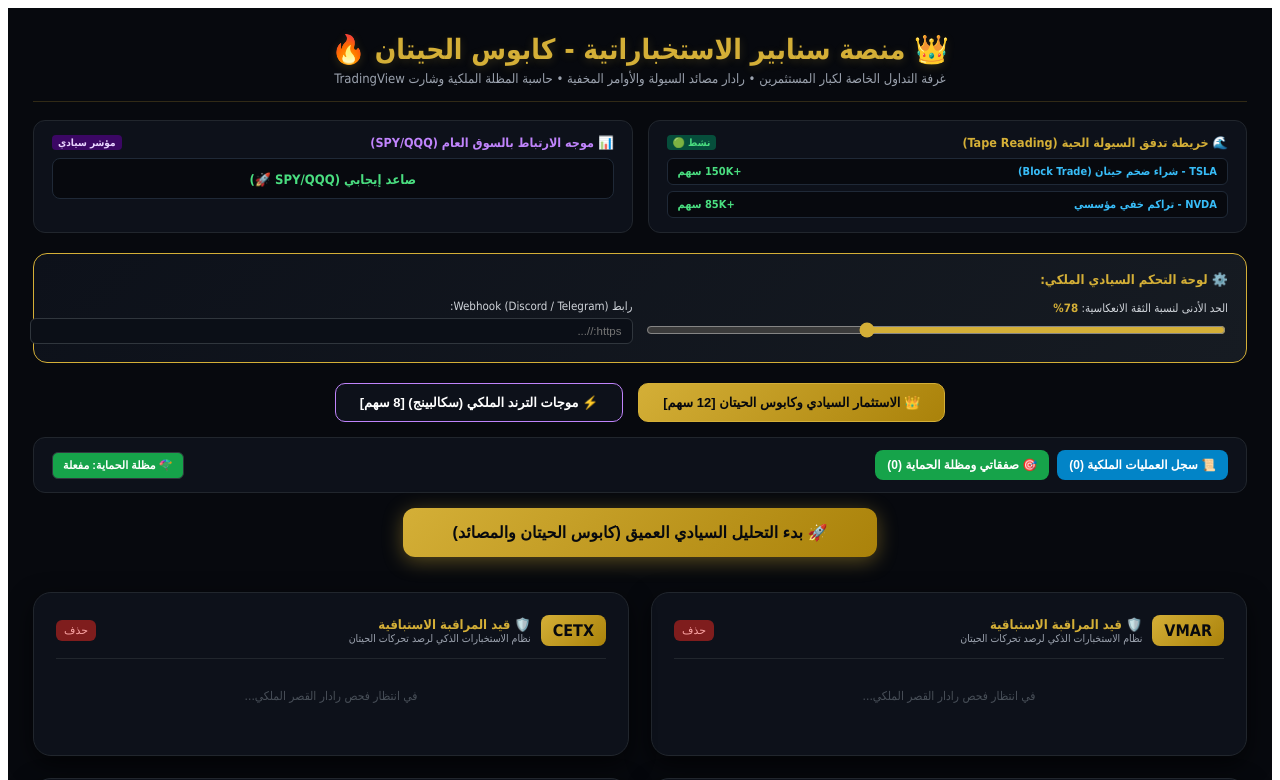
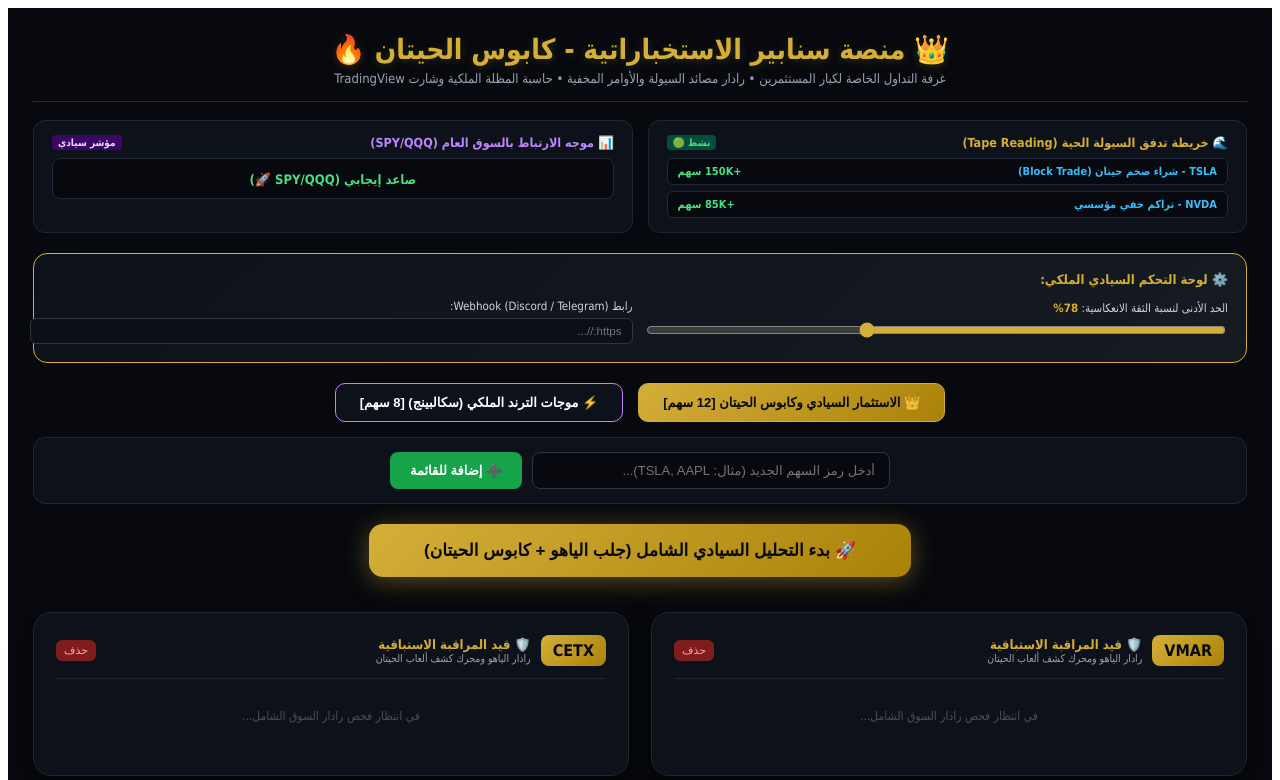
Before and after one commit to fares1040/trading-bot-pro, a Next.js app: page / in a window 1280 px wide. Shown: the top 780 px of the page. Built offline with nearby package versions, Linux system fonts and the light colour scheme.

Commit message:
Update page.jsx

```diff
--- a/app/page.jsx
+++ b/app/page.jsx
@@ -21,7 +21,6 @@
   const [newSymbol, setNewSymbol] = useState('');
   const [results, setResults] = useState({});
   const [loading, setLoading] = useState(false);
-  const [scanning, setScanning] = useState(false);
   const [activeTab, setActiveTab] = useState('cluster');
   const [scalpResults, setScalpResults] = useState({});
   const [loadingScalp, setLoadingScalp] = useState(false);
@@ -30,7 +29,6 @@
   const [minConfidence, setMinConfidence] = useState(78);
   const [cooldownMinutes, setCooldownMinutes] = useState(30);
   const [filterOnlySuitable, setFilterOnlySuitable] = useState(false);
-  const [activeRadarFilter, setActiveRadarFilter] = useState('all');
   const [autoRefresh, setAutoRefresh] = useState(false);
   const [timer, setTimer] = useState(300);
 
@@ -42,10 +40,6 @@
     { id: 1, sym: 'TSLA', type: 'شراء ضخم حيتان (Block Trade)', vol: '+150K سهم', time: 'الآن' },
     { id: 2, sym: 'NVDA', type: 'تراكم خفي مؤسسي', vol: '+85K سهم', time: 'منذ دقيقة' }
   ]);
-  const [supplyDemandZones] = useState({
-    'TSLA': { support: '185.50 $', resistance: '202.00 $' },
-    'NVDA': { support: '115.00 $', resistance: '130.00 $' }
-  });
 
   const [tradeStats, setTradeStats] = useState(() => {
     if (typeof window !== 'undefined') {
@@ -62,7 +56,6 @@
     }
     return [];
   });
-  const [showTradesModal, setShowTradesModal] = useState(false);
 
   const [missionHistory, setMissionHistory] = useState(() => {
     if (typeof window !== 'undefined') {
@@ -71,7 +64,6 @@
     }
     return [];
   });
-  const [showHistoryModal, setShowHistoryModal] = useState(false);
 
   const [webhookUrl, setWebhookUrl] = useState(() => {
     if (typeof window !== 'undefined') return localStorage.getItem('sniper_webhook') || '';
@@ -126,33 +118,26 @@
     }
   };
 
-  useEffect(() => {
-    let interval;
-    if (autoRefresh) {
-      interval = setInterval(() => {
-        setTimer((prev) => {
-          if (prev <= 1) {
-            if (activeTab === 'cluster') runAnalysis();
-            else runScalpAnalysis();
-            return 300;
+  // 🚀 الزر الملكي الموحد: مسح السوق الخارجي أولاً ثم الفحص المتزامن السريع
+  const runUnifiedMasterAnalysis = async () => {
+    if (activeTab === 'cluster') {
+      setLoading(true);
+      try {
+        const scanRes = await fetch(`/api/analyze?scan=true&scalp=false&minConfidence=${minConfidence}&symbols=${symbols.join(',')}`);
+        const scanData = await scanRes.json();
+
+        let currentSymbols = [...symbols];
+        if (scanData.matched && scanData.matched.length > 0) {
+          currentSymbols = Array.from(new Set([...symbols, ...scanData.matched]));
+          setSymbols(currentSymbols);
         }
-          return prev - 1;
-        });
-      }, 1000);
-    } else {
-      setTimer(300);
-    }
-    return () => clearInterval(interval);
-  }, [autoRefresh, activeTab, symbols, scalpSymbols]);
 
-  const runAnalysis = async () => {
-    setLoading(true);
         const newResults = {};
         let firstMatchedSym = '';
         let firstAnalysis = '';
         let isEarlyAlert = false;
 
-    for (let sym of symbols) {
+        const promises = currentSymbols.map(async (sym) => {
           try {
             const res = await fetch('/api/analyze', {
               method: 'POST',
@@ -167,24 +152,39 @@
               })
             });
             const data = await res.json();
+            return { sym, data };
+          } catch (err) {
+            return { sym, data: { error: "فشل الاتصال بمحرك التحليل السيادي" } };
+          }
+        });
+
+        const responses = await Promise.all(promises);
+        responses.forEach(({ sym, data }) => {
           newResults[sym] = data;
-
-        if (data.isSuitable && data.confidenceScore >= minConfidence && !firstMatchedSym) {
+          if (!firstMatchedSym && data) {
+            if (data.isSuitable && data.confidenceScore >= minConfidence) {
               firstMatchedSym = sym;
               firstAnalysis = data.analysis;
               isEarlyAlert = false;
-        } else if (earlyAlertsEnabled && data.isEarlyAlert && !firstMatchedSym) {
+            } else if (earlyAlertsEnabled && data.isEarlyAlert) {
               firstMatchedSym = sym;
               firstAnalysis = data.analysis;
               isEarlyAlert = true;
             }
-      } catch (err) {
-        newResults[sym] = { error: "فشل الاتصال بمحرك التحليل السيادي" };
           }
-    }
+        });
+
         setResults(newResults);
         setLoading(false);
         if (firstMatchedSym) playRadarSound(firstMatchedSym, firstAnalysis, isEarlyAlert);
+
+      } catch (err) {
+        setLoading(false);
+        alert('حدث خطأ أثناء إجراء التحليل السيادي الشامل.');
+      }
+    } else {
+      runScalpAnalysis();
+    }
   };
 
   const runScalpAnalysis = async () => {
@@ -194,7 +194,16 @@
     let firstAnalysis = '';
     let isEarlyAlert = false;
 
-    for (let sym of scalpSymbols) {
+    try {
+      const scanRes = await fetch(`/api/analyze?scan=true&scalp=true&minConfidence=${minConfidence}&symbols=${scalpSymbols.join(',')}`);
+      const scanData = await scanRes.json();
+      let currentScalp = [...scalpSymbols];
+      if (scanData.matched && scanData.matched.length > 0) {
+        currentScalp = Array.from(new Set([...scalpSymbols, ...scanData.matched]));
+        setScalpSymbols(currentScalp);
+      }
+
+      const promises = currentScalp.map(async (sym) => {
         try {
           const res = await fetch('/api/analyze', {
             method: 'POST',
@@ -209,62 +218,57 @@
             })
           });
           const data = await res.json();
+          return { sym, data };
+        } catch (err) {
+          return { sym, data: { error: "فشل الاتصال برادار السكالبينج الملكي" } };
+        }
+      });
+
+      const responses = await Promise.all(promises);
+      responses.forEach(({ sym, data }) => {
         newResults[sym] = data;
-
-        if (data.isSuitable && data.confidenceScore >= minConfidence && !firstMatchedSym) {
+        if (!firstMatchedSym && data) {
+          if (data.isSuitable && data.confidenceScore >= minConfidence) {
             firstMatchedSym = sym;
             firstAnalysis = data.analysis;
             isEarlyAlert = false;
-        } else if (earlyAlertsEnabled && data.isEarlyAlert && !firstMatchedSym) {
+          } else if (earlyAlertsEnabled && data.isEarlyAlert) {
             firstMatchedSym = sym;
             firstAnalysis = data.analysis;
             isEarlyAlert = true;
           }
-      } catch (err) {
-        newResults[sym] = { error: "فشل الاتصال برادار السكالبينج الملكي" };
         }
-    }
+      });
+
       setScalpResults(newResults);
       setLoadingScalp(false);
       if (firstMatchedSym) playRadarSound(firstMatchedSym, firstAnalysis, isEarlyAlert);
+
+    } catch (e) {
+      setLoadingScalp(false);
+      alert('حدث خطأ أثناء فحص رادار السكالبينج.');
+    }
   };
 
-  const scanMarketForCluster = async () => {
-    setScanning(true);
-    try {
-      const res = await fetch(`/api/analyze?scan=true&scalp=false&minConfidence=${minConfidence}&symbols=${symbols.join(',')}`);
-      const data = await res.json();
-      if (data.matched && data.matched.length > 0) {
-        const merged = Array.from(new Set([...symbols, ...data.matched]));
-        setSymbols(merged);
-        playRadarSound(data.matched[0], "مسح راداري استثماري ملكي موسع");
-        runAnalysis();
+  // ➕ دالة إضافة سهم جديد للقائمة النشطة حالياً
+  const addSymbol = (e) => {
+    e.preventDefault();
+    if (!newSymbol.trim()) return;
+    const upper = newSymbol.toUpperCase().trim();
+    if (activeTab === 'cluster') {
+      if (!symbols.includes(upper)) setSymbols([...symbols, upper]);
     } else {
-        alert('لا توجد أسهم سيادية جديدة مطابقة لشروط الثقة حالياً.');
+      if (!scalpSymbols.includes(upper)) setScalpSymbols([...scalpSymbols, upper]);
     }
-    } catch (e) {
-      alert('حدث خطأ أثناء فحص رادار السوق الحي.');
-    }
-    setScanning(false);
+    setNewSymbol('');
   };
 
-  const scanMarketForScalp = async () => {
-    setScanning(true);
-    try {
-      const res = await fetch(`/api/analyze?scan=true&scalp=true&minConfidence=${minConfidence}&symbols=${scalpSymbols.join(',')}`);
-      const data = await res.json();
-      if (data.matched && data.matched.length > 0) {
-        const merged = Array.from(new Set([...scalpSymbols, ...data.matched]));
-        setScalpSymbols(merged);
-        playRadarSound(data.matched[0], "مسح راداري للسكالبينج السيادي");
-        runScalpAnalysis();
+  const removeSymbol = (symToRemove) => {
+    if (activeTab === 'cluster') {
+      setSymbols(symbols.filter(s => s !== symToRemove));
     } else {
-        alert('لا توجد ترندات لحظية جديدة مطابقة لشروط الثقة حالياً.');
+      setScalpSymbols(scalpSymbols.filter(s => s !== symToRemove));
     }
-    } catch (e) {
-      alert('حدث خطأ أثناء فحص رادار السكالبينج.');
-    }
-    setScanning(false);
   };
 
   const enterTrade = (sym, price) => {
@@ -288,50 +292,6 @@
     alert(`👑 تم اعتماد الصفقة ملكياً على [${sym}] بسعر [${p}]!\n🪂 تم تفعيل حاسبة المظلة السيادية والأهداف التدريجية.`);
   };
 
-  const adjustParachuteToBreakEven = (tradeId) => {
-    setActiveTrades(prev => prev.map(t => {
-      if (t.id === tradeId) {
-        return { ...t, stopLoss: t.entryPrice.toFixed(2), note: 'تم نقل وقف الخسارة لنقطة الدخول (حماية تامة 🛡️)' };
-      }
-      return t;
-    }));
-    alert('🛡️ تم تعديل مظلة الحماية بنجاح! تم رفع وقف الخسارة إلى سعر الدخول تماماً.');
-  };
-
-  const closeActiveTrade = (tradeId) => {
-    setActiveTrades(prev => prev.filter(t => t.id !== tradeId));
-    alert('✅ تم إغلاق الصفقة بنجاح وتدوينها في سجل الأرباح الملكي.');
-  };
-
-  const addSymbol = (e) => {
-    e.preventDefault();
-    if (!newSymbol.trim()) return;
-    const upper = newSymbol.toUpperCase().trim();
-    if (activeTab === 'cluster') {
-      if (!symbols.includes(upper)) setSymbols([...symbols, upper]);
-    } else {
-      if (!scalpSymbols.includes(upper)) setScalpSymbols([...scalpSymbols, upper]);
-    }
-    setNewSymbol('');
-  };
-
-  const removeSymbol = (symToRemove) => {
-    if (activeTab === 'cluster') {
-      setSymbols(symbols.filter(s => s !== symToRemove));
-    } else {
-      setScalpSymbols(scalpSymbols.filter(s => s !== symToRemove));
-    }
-  };
-
-  const copyToClipboard = (text) => {
-    navigator.clipboard.writeText(text);
-    alert('📋 تم نسخ التحليل السيادي بنجاح!');
-  };
-
-  const recordTradeOutcome = (outcome) => {
-    setTradeStats(prev => ({ ...prev, [outcome]: prev[outcome] + 1 }));
-  };
-
   const currentList = activeTab === 'cluster' ? symbols : scalpSymbols;
   const currentRes = activeTab === 'cluster' ? results : scalpResults;
   const isCurrentLoading = activeTab === 'cluster' ? loading : loadingScalp;
@@ -339,18 +299,8 @@
   const displayedSymbols = currentList.filter(sym => {
     const data = currentRes[sym];
     if (filterOnlySuitable && (!data || (!data.isSuitable && !data.isEarlyAlert))) return false;
-    if (activeRadarFilter === 'whales' && (!data || !data.hasWhaleVolume)) return false;
-    if (activeRadarFilter === 'traps' && (!data || !data.isTrapDetected)) return false;
-    if (activeRadarFilter === 'stealth' && (!data || !data.isStealthAccumulation)) return false;
     return true;
   });
-
-  const totalAnalyzed = Object.keys(currentRes).length;
-  const suitableCount = Object.values(currentRes).filter(r => r?.isSuitable || r?.isEarlyAlert).length;
-  const successRate = totalAnalyzed > 0 ? ((suitableCount / totalAnalyzed) * 100).toFixed(1) : '0.0';
-  const marketMomentumScore = totalAnalyzed > 0 ? Math.round((suitableCount / totalAnalyzed) * 100) : 0;
-  const totalRecordedTrades = tradeStats.wins + tradeStats.losses;
-  const winRatePercent = totalRecordedTrades > 0 ? Math.round((tradeStats.wins / totalRecordedTrades) * 100) : 0;
 
   return (
     <main style={{ padding: '25px', direction: 'rtl', fontFamily: 'Tahoma, sans-serif', background: '#07090e', color: '#f3f4f6', minHeight: '100vh' }}>
@@ -423,48 +373,44 @@
           </button>
         </div>
 
-        {/* أزرار التحكم السريع */}
-        <div style={{ display: 'flex', justifyContent: 'space-between', alignItems: 'center', background: '#0d111a', padding: '12px 18px', borderRadius: '12px', border: '1px solid #21262d', marginBottom: '15px', flexWrap: 'wrap', gap: '10px' }}>
-          <div style={{ display: 'flex', gap: '8px', flexWrap: 'wrap', alignItems: 'center' }}>
-            <button onClick={() => setShowHistoryModal(true)} style={{ background: '#0284c7', color: '#fff', border: 'none', padding: '8px 12px', borderRadius: '8px', fontSize: '12px', fontWeight: 'bold', cursor: 'pointer' }}>
-              📜 سجل العمليات الملكية ({missionHistory.length})
+        {/* خانة إضافة سهم جديد */}
+        <div style={{ background: '#0d111a', padding: '14px 18px', borderRadius: '12px', border: '1px solid #21262d', marginBottom: '20px', display: 'flex', justifyContent: 'center', alignItems: 'center' }}>
+          <form onSubmit={addSymbol} style={{ display: 'flex', gap: '10px', width: '100%', maxWidth: '500px' }}>
+            <input
+              type="text"
+              placeholder="أدخل رمز السهم الجديد (مثال: TSLA, AAPL)..."
+              value={newSymbol}
+              onChange={(e) => setNewSymbol(e.target.value)}
+              style={{ flex: 1, padding: '10px 14px', background: '#07090e', border: '1px solid #30363d', borderRadius: '8px', color: '#fff', fontSize: '13px', outline: 'none' }}
+            />
+            <button type="submit" style={{ background: '#16a34a', color: '#fff', border: 'none', padding: '10px 20px', borderRadius: '8px', fontSize: '13px', fontWeight: 'bold', cursor: 'pointer' }}>
+              ➕ إضافة للقائمة
             </button>
-            <button onClick={() => setShowTradesModal(true)} style={{ background: '#16a34a', color: '#fff', border: 'none', padding: '8px 12px', borderRadius: '8px', fontSize: '12px', fontWeight: 'bold', cursor: 'pointer' }}>
-              🎯 صفقاتي ومظلة الحماية ({activeTrades.length})
-            </button>
-          </div>
-          <div style={{ display: 'flex', gap: '8px', alignItems: 'center' }}>
-            <button onClick={() => setParachuteActive(!parachuteActive)} style={{ background: parachuteActive ? '#16a34a' : '#161b22', color: '#fff', border: '1px solid #30363d', padding: '6px 10px', borderRadius: '6px', fontSize: '11px', cursor: 'pointer', fontWeight: 'bold' }}>
-              {parachuteActive ? '🪂 مظلة الحماية: مفعلة' : '🪂 مظلة الحماية: معطلة'}
-            </button>
-          </div>
+          </form>
         </div>
 
-        {/* زر الفحص الرئيسي */}
+        {/* زر الفحص الرئيسي الشامل */}
         <div style={{ textAlign: 'center', marginBottom: '35px' }}>
-          <button onClick={activeTab === 'cluster' ? runAnalysis : runScalpAnalysis} disabled={isCurrentLoading} style={{ padding: '15px 50px', background: isCurrentLoading ? '#30363d' : 'linear-gradient(135deg, #d4af37 0%, #aa820a 100%)', color: '#07090e', border: 'none', borderRadius: '12px', fontSize: '16px', cursor: 'pointer', fontWeight: '900', boxShadow: '0 4px 20px rgba(212,175,55,0.4)' }}>
-            {isCurrentLoading ? '⚡ جاري فحص رادارات القصر الملكي...' : (activeTab === 'cluster' ? '🚀 بدء التحليل السيادي العميق (كابوس الحيتان والمصائد)' : '⚡ بدء الفحص السريع لموجات الترند الملكي')}
+          <button onClick={runUnifiedMasterAnalysis} disabled={isCurrentLoading} style={{ padding: '16px 55px', background: isCurrentLoading ? '#30363d' : 'linear-gradient(135deg, #d4af37 0%, #aa820a 100%)', color: '#07090e', border: 'none', borderRadius: '14px', fontSize: '17px', cursor: 'pointer', fontWeight: '900', boxShadow: '0 4px 25px rgba(212,175,55,0.4)' }}>
+            {isCurrentLoading ? '⚡ جاري مسح السوق والتحليل السيادي الشامل...' : (activeTab === 'cluster' ? '🚀 بدء التحليل السيادي الشامل (جلب الياهو + كابوس الحيتان)' : '⚡ بدء الفحص السريع لموجات الترند الملكي')}
           </button>
         </div>
 
-        {/* شبكة عرض الأسهم بتصميم مطابق لصور التنبيهات الملكية */}
+        {/* شبكة عرض الأسهم */}
         <div style={{ display: 'grid', gridTemplateColumns: 'repeat(auto-fit, minmax(420px, 1fr))', gap: '22px' }}>
           {displayedSymbols.map((sym) => {
             const data = currentRes[sym];
             const isMatched = data?.isSuitable && data?.confidenceScore >= minConfidence;
             const isEarly = data?.isEarlyAlert && !isMatched;
-            const zoneInfo = supplyDemandZones[sym] || { support: 'قيد الحساب 🛡️', resistance: 'قيد الحساب 🚀' };
 
             return (
               <div key={sym} style={{ background: '#0d111a', padding: '22px', borderRadius: '18px', border: isMatched ? '2px solid #d4af37' : '1px solid #21262d', position: 'relative', boxShadow: '0 8px 25px rgba(0,0,0,0.6)' }}>
-
-                {/* رأس البطاقة */}
                 <div style={{ display: 'flex', justifyContent: 'space-between', alignItems: 'center', marginBottom: '15px', borderBottom: '1px solid #21262d', paddingBottom: '12px' }}>
                   <div style={{ display: 'flex', alignItems: 'center', gap: '10px' }}>
                     <div style={{ background: 'linear-gradient(135deg, #d4af37 0%, #aa820a 100%)', color: '#07090e', padding: '6px 12px', borderRadius: '8px', fontWeight: '900', fontSize: '16px' }}>{sym}</div>
                     <div>
                       <div style={{ color: '#d4af37', fontSize: '13px', fontWeight: 'bold' }}>{isEarly ? '⏳ إنذار استباقي مبكر الملكي' : isMatched ? '👑 فرصة صيد حقيقية ومؤكدة بدقة ملكية' : '🛡️ قيد المراقبة الاستباقية'}</div>
-                      <div style={{ color: '#9ca3af', fontSize: '10.5px' }}>نظام الاستخبارات الذكي لرصد تحركات الحيتان</div>
+                      <div style={{ color: '#9ca3af', fontSize: '10.5px' }}>رادار الياهو ومحرك كشف ألعاب الحيتان</div>
                     </div>
                   </div>
                   <button onClick={() => removeSymbol(sym)} style={{ background: '#7f1d1d', color: '#fca5a5', border: 'none', borderRadius: '6px', padding: '4px 8px', cursor: 'pointer', fontSize: '11px' }}>حذف</button>
@@ -472,7 +418,6 @@
 
                 {data ? (
                   <div>
-                    {/* شريط السعر الحي ومؤشر القوة النسبية ونسبة الثقة */}
                     <div style={{ display: 'grid', gridTemplateColumns: '1fr 1fr 1fr', gap: '10px', marginBottom: '15px' }}>
                       <div style={{ background: '#07090e', padding: '10px', borderRadius: '10px', border: '1px solid #1f2937', textAlign: 'center' }}>
                         <div style={{ fontSize: '10px', color: '#9ca3af' }}>السعر الحالي (Yahoo)</div>
@@ -480,7 +425,7 @@
                       </div>
                       <div style={{ background: '#07090e', padding: '10px', borderRadius: '10px', border: '1px solid #1f2937', textAlign: 'center' }}>
                         <div style={{ fontSize: '10px', color: '#9ca3af' }}>مؤشر القوة النسبية (RSI)</div>
-                        <div style={{ fontSize: '15px', fontWeight: 'bold', color: '#c084fc' }}>{data.rsiShort || '29.1'} <span style={{ fontSize: '10px', color: '#9ca3af' }}>(لحظي)</span></div>
+                        <div style={{ fontSize: '15px', fontWeight: 'bold', color: '#c084fc' }}>{data.rsiShort || '29.1'}</div>
                       </div>
                       <div style={{ background: '#07090e', padding: '10px', borderRadius: '10px', border: '1px solid #d4af3733', textAlign: 'center' }}>
                         <div style={{ fontSize: '10px', color: '#d4af37' }}>نسبة الثقة الانعكاسية</div>
@@ -488,42 +433,6 @@
                       </div>
                     </div>
 
-                    {/* رادارات كشف الحيتان والعمق */}
-                    <div style={{ background: '#07090e', padding: '12px', borderRadius: '12px', border: '1px solid #1f2937', marginBottom: '15px' }}>
-                      <div style={{ fontSize: '11px', color: '#d4af37', fontWeight: 'bold', marginBottom: '8px', textAlign: 'center' }}>— رادارات كشف ألعاب الحيتان والعمق —</div>
-                      <div style={{ display: 'flex', justifyContent: 'space-around', fontSize: '10.5px', textAlign: 'center', gap: '5px' }}>
-                        <div>🔔<br/><span style={{ color: '#4ade80' }}>فوليوم العكس</span></div>
-                        <div>📊<br/><span style={{ color: '#4ade80' }}>سيولة خارقة</span></div>
-                        <div>⚡<br/><span style={{ color: '#4ade80' }}>صيدة FVG</span></div>
-                        <div>🐋<br/><span style={{ color: '#4ade80' }}>Dark Pools</span></div>
-                        <div>🧊<br/><span style={{ color: '#4ade80' }}>Iceberg</span></div>
-                      </div>
-                    </div>
-
-                    {/* خطة الهجوم العكسي والأهداف الديناميكية */}
-                    <div style={{ background: '#07090e', padding: '12px', borderRadius: '12px', border: '1px solid #21262d', marginBottom: '15px' }}>
-                      <div style={{ fontSize: '11px', color: '#d4af37', fontWeight: 'bold', marginBottom: '8px', textAlign: 'center' }}>⚔️ خطة الهجوم العكسي والأهداف الديناميكية ⚔️</div>
-                      <div style={{ display: 'grid', gridTemplateColumns: 'repeat(4, 1fr)', gap: '8px', textAlign: 'center', fontSize: '11px' }}>
-                        <div style={{ background: '#161b22', padding: '8px', borderRadius: '8px' }}>
-                          <span style={{ color: '#ef4444', fontSize: '10px' }}>وقف الخسارة</span><br/>
-                          <strong>${(data.price * 0.962).toFixed(2)}</strong>
-                        </div>
-                        <div style={{ background: '#161b22', padding: '8px', borderRadius: '8px' }}>
-                          <span style={{ color: '#4ade80', fontSize: '10px' }}>الهدف 1 (T1)</span><br/>
-                          <strong>${(data.price * 1.035).toFixed(2)}</strong>
-                        </div>
-                        <div style={{ background: '#161b22', padding: '8px', borderRadius: '8px' }}>
-                          <span style={{ color: '#4ade80', fontSize: '10px' }}>الهدف 2 (T2)</span><br/>
-                          <strong>${(data.price * 1.070).toFixed(2)}</strong>
-                        </div>
-                        <div style={{ background: '#161b22', padding: '8px', borderRadius: '8px' }}>
-                          <span style={{ color: '#4ade80', fontSize: '10px' }}>الهدف 3 (T3)</span><br/>
-                          <strong>${(data.price * 1.110).toFixed(2)}</strong>
-                        </div>
-                      </div>
-                    </div>
-
-                    {/* أزرار التفاعل */}
                     <div style={{ display: 'flex', gap: '8px' }}>
                       <button onClick={() => setChartModalSymbol(sym)} style={{ flex: 1, background: '#0284c7', color: '#fff', border: 'none', padding: '9px', borderRadius: '8px', fontSize: '11.5px', cursor: 'pointer', fontWeight: 'bold' }}>📈 شارت TradingView</button>
                       <button onClick={() => enterTrade(sym, data.price)} style={{ flex: 2, background: '#16a34a', color: '#fff', border: 'none', borderRadius: '8px', padding: '9px', fontSize: '12px', cursor: 'pointer', fontWeight: '900' }}>
@@ -532,7 +441,7 @@
                     </div>
                   </div>
                 ) : (
-                  <div style={{ textAlign: 'center', margin: '30px 0', color: '#484f58', fontSize: '12px' }}>في انتظار فحص رادار القصر الملكي...</div>
+                  <div style={{ textAlign: 'center', margin: '30px 0', color: '#484f58', fontSize: '12px' }}>في انتظار فحص رادار السوق الشامل...</div>
                 )}
               </div>
             );
```
Lines whose indentation alone changed are shown as unchanged.
